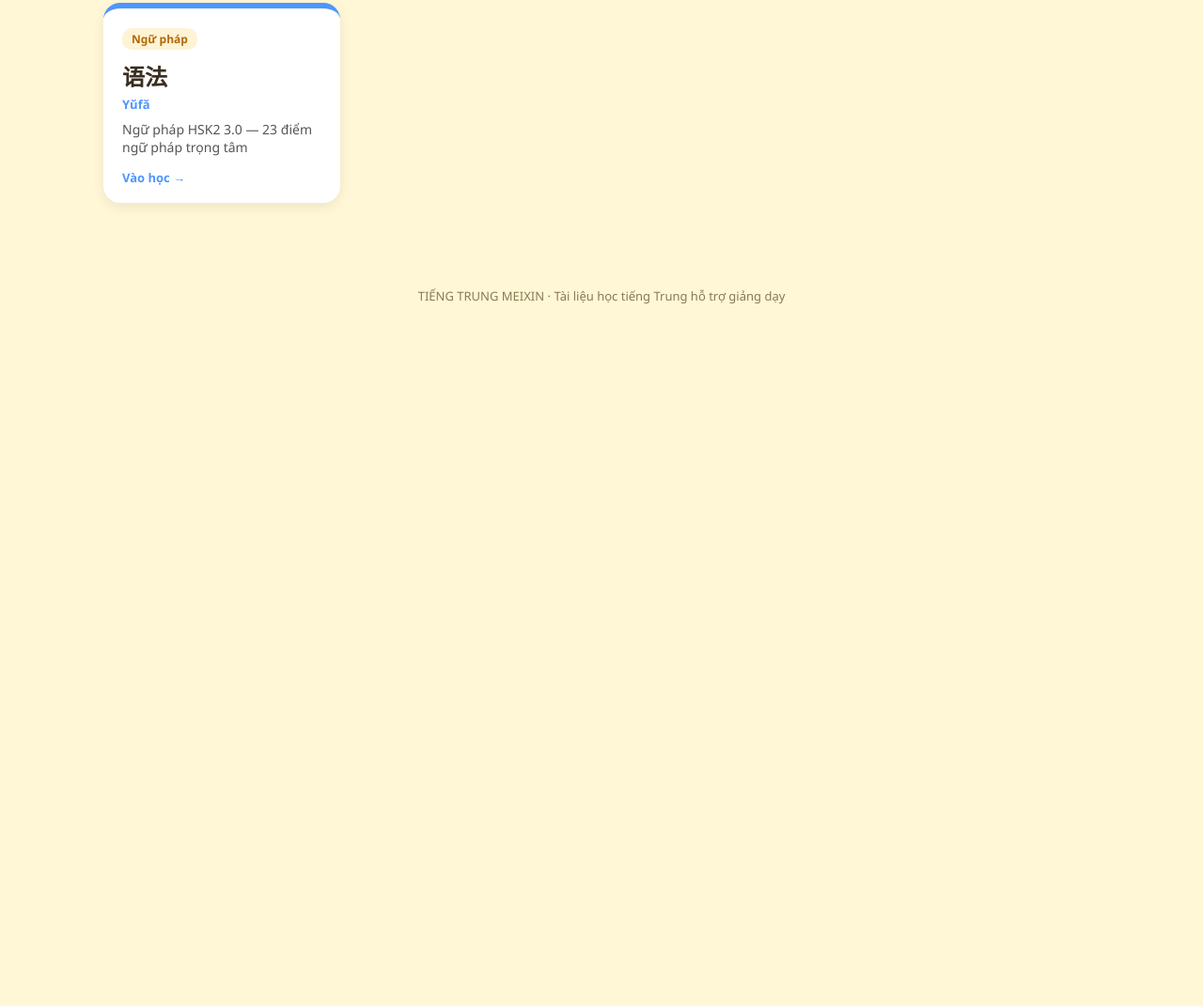
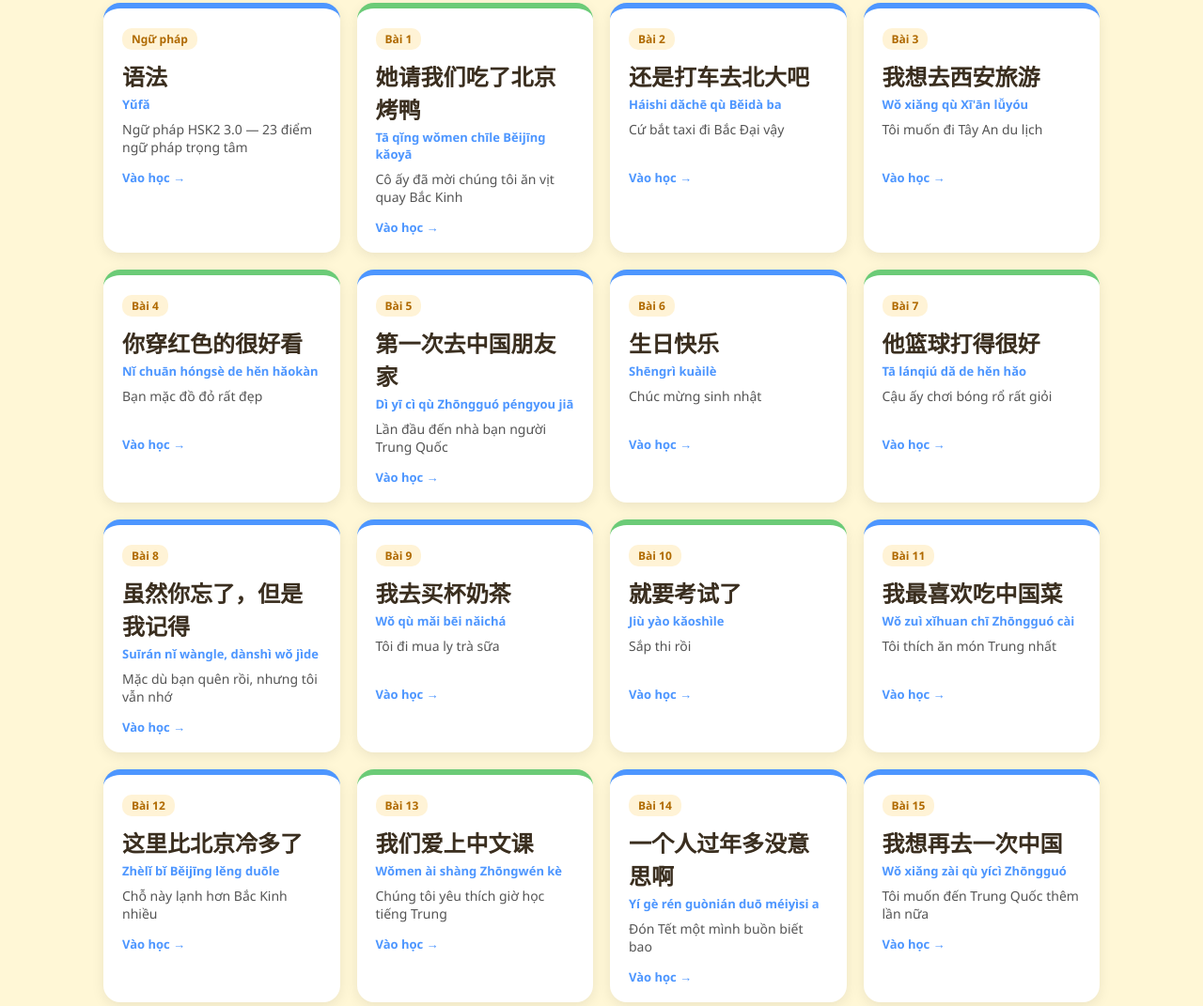
Before and after one commit to MeiXinChinese/TI-NG-TRUNG-MEIXIN, a plain HTML site: page HSK2 3.0.html in a window 1280 px wide. Shown: the part 234-1305 px from the top of the page at 94% size. Before the commit the page ends 800 px from the top, so only its background shows below. Drawn offline with Linux system fonts and the light colour scheme.

Commit message:
Add files via upload

```diff
--- a/HSK2 3.0.html
+++ b/HSK2 3.0.html
@@ -75,6 +75,111 @@
       <div class="card-py">Yǔfǎ</div>
       <div class="card-vn">Ngữ pháp HSK2 3.0 — 23 điểm ngữ pháp trọng tâm</div>
       <div class="card-arrow">Vào học &rarr;</div>
+    </a>
+    <a class="card" href="Bai_01_HSK2_Ta_Qing_Women_Chile_Beijing_Kaoya.html">
+      <div class="card-tag">Bài 1</div>
+      <div class="card-hz">她请我们吃了北京烤鸭</div>
+      <div class="card-py">Tā qǐng wǒmen chīle Běijīng kǎoyā</div>
+      <div class="card-vn">Cô ấy đã mời chúng tôi ăn vịt quay Bắc Kinh</div>
+      <div class="card-arrow">Vào học &rarr;</div>
+    </a>
+    <a class="card" href="Bai_02_HSK2_Haishi_Dache_Qu_Beida_Ba.html">
+      <div class="card-tag">Bài 2</div>
+      <div class="card-hz">还是打车去北大吧</div>
+      <div class="card-py">Háishi dǎchē qù Běidà ba</div>
+      <div class="card-vn">Cứ bắt taxi đi Bắc Đại vậy</div>
+      <div class="card-arrow">Vào học &rarr;</div>
+    </a>
+    <a class="card" href="Bai_03_HSK2_Wo_Xiang_Qu_Xian_Lvyou.html">
+      <div class="card-tag">Bài 3</div>
+      <div class="card-hz">我想去西安旅游</div>
+      <div class="card-py">Wǒ xiǎng qù Xī'ān lǚyóu</div>
+      <div class="card-vn">Tôi muốn đi Tây An du lịch</div>
+      <div class="card-arrow">Vào học &rarr;</div>
+    </a>
+    <a class="card" href="Bai_04_HSK2_Ni_Chuan_Hongse_De_Hen_Haokan.html">
+      <div class="card-tag">Bài 4</div>
+      <div class="card-hz">你穿红色的很好看</div>
+      <div class="card-py">Nǐ chuān hóngsè de hěn hǎokàn</div>
+      <div class="card-vn">Bạn mặc đồ đỏ rất đẹp</div>
+      <div class="card-arrow">Vào học &rarr;</div>
+    </a>
+    <a class="card" href="Bai_05_HSK2_Diyici_Qu_Zhongguo_Pengyou_Jia.html">
+      <div class="card-tag">Bài 5</div>
+      <div class="card-hz">第一次去中国朋友家</div>
+      <div class="card-py">Dì yī cì qù Zhōngguó péngyou jiā</div>
+      <div class="card-vn">Lần đầu đến nhà bạn người Trung Quốc</div>
+      <div class="card-arrow">Vào học &rarr;</div>
+    </a>
+    <a class="card" href="Bai_06_HSK2_Shengri_Kuaile.html">
+      <div class="card-tag">Bài 6</div>
+      <div class="card-hz">生日快乐</div>
+      <div class="card-py">Shēngrì kuàilè</div>
+      <div class="card-vn">Chúc mừng sinh nhật</div>
+      <div class="card-arrow">Vào học &rarr;</div>
+    </a>
+    <a class="card" href="Bai_07_HSK2_Ta_Lanqiu_Da_De_Hen_Hao.html">
+      <div class="card-tag">Bài 7</div>
+      <div class="card-hz">他篮球打得很好</div>
+      <div class="card-py">Tā lánqiú dǎ de hěn hǎo</div>
+      <div class="card-vn">Cậu ấy chơi bóng rổ rất giỏi</div>
+      <div class="card-arrow">Vào học &rarr;</div>
+    </a>
+    <a class="card" href="Bai_08_HSK2_Suiran_Ni_Wangle_Danshi_Wo_Jide.html">
+      <div class="card-tag">Bài 8</div>
+      <div class="card-hz">虽然你忘了，但是我记得</div>
+      <div class="card-py">Suīrán nǐ wàngle, dànshì wǒ jìde</div>
+      <div class="card-vn">Mặc dù bạn quên rồi, nhưng tôi vẫn nhớ</div>
+      <div class="card-arrow">Vào học &rarr;</div>
+    </a>
+    <a class="card" href="Bai_09_HSK2_Wo_Qu_Mai_Bei_Naicha.html">
+      <div class="card-tag">Bài 9</div>
+      <div class="card-hz">我去买杯奶茶</div>
+      <div class="card-py">Wǒ qù mǎi bēi nǎichá</div>
+      <div class="card-vn">Tôi đi mua ly trà sữa</div>
+      <div class="card-arrow">Vào học &rarr;</div>
+    </a>
+    <a class="card" href="Bai_10_HSK2_Jiu_Yao_Kaoshi_Le.html">
+      <div class="card-tag">Bài 10</div>
+      <div class="card-hz">就要考试了</div>
+      <div class="card-py">Jiù yào kǎoshìle</div>
+      <div class="card-vn">Sắp thi rồi</div>
+      <div class="card-arrow">Vào học &rarr;</div>
+    </a>
+    <a class="card" href="Bai_11_HSK2_Wo_Zui_Xihuan_Chi_Zhongguo_Cai.html">
+      <div class="card-tag">Bài 11</div>
+      <div class="card-hz">我最喜欢吃中国菜</div>
+      <div class="card-py">Wǒ zuì xǐhuan chī Zhōngguó cài</div>
+      <div class="card-vn">Tôi thích ăn món Trung nhất</div>
+      <div class="card-arrow">Vào học &rarr;</div>
+    </a>
+    <a class="card" href="Bai_12_HSK2_Zheli_Bi_Beijing_Leng_Duole.html">
+      <div class="card-tag">Bài 12</div>
+      <div class="card-hz">这里比北京冷多了</div>
+      <div class="card-py">Zhèlǐ bǐ Běijīng lěng duōle</div>
+      <div class="card-vn">Chỗ này lạnh hơn Bắc Kinh nhiều</div>
+      <div class="card-arrow">Vào học &rarr;</div>
+    </a>
+    <a class="card" href="Bai_13_HSK2_Women_Aishang_Zhongwen_Ke.html">
+      <div class="card-tag">Bài 13</div>
+      <div class="card-hz">我们爱上中文课</div>
+      <div class="card-py">Wǒmen ài shàng Zhōngwén kè</div>
+      <div class="card-vn">Chúng tôi yêu thích giờ học tiếng Trung</div>
+      <div class="card-arrow">Vào học &rarr;</div>
+    </a>
+    <a class="card" href="Bai_14_HSK2_Yi_Ge_Ren_Guonian_Duo_Meiyisi_A.html">
+      <div class="card-tag">Bài 14</div>
+      <div class="card-hz">一个人过年多没意思啊</div>
+      <div class="card-py">Yí gè rén guònián duō méiyìsi a</div>
+      <div class="card-vn">Đón Tết một mình buồn biết bao</div>
+      <div class="card-arrow">Vào học &rarr;</div>
+    </a>
+    <a class="card" href="Bai_15_HSK2_Wo_Xiang_Zai_Qu_Yi_Ci_Zhongguo.html">
+      <div class="card-tag">Bài 15</div>
+      <div class="card-hz">我想再去一次中国</div>
+      <div class="card-py">Wǒ xiǎng zài qù yícì Zhōngguó</div>
+      <div class="card-vn">Tôi muốn đến Trung Quốc thêm lần nữa</div>
+      <div class="card-arrow">Vào học &rarr;</div>
     </a></div>
 </main>
 <footer>TIẾNG TRUNG MEIXIN · Tài liệu học tiếng Trung hỗ trợ giảng dạy</footer>
```
